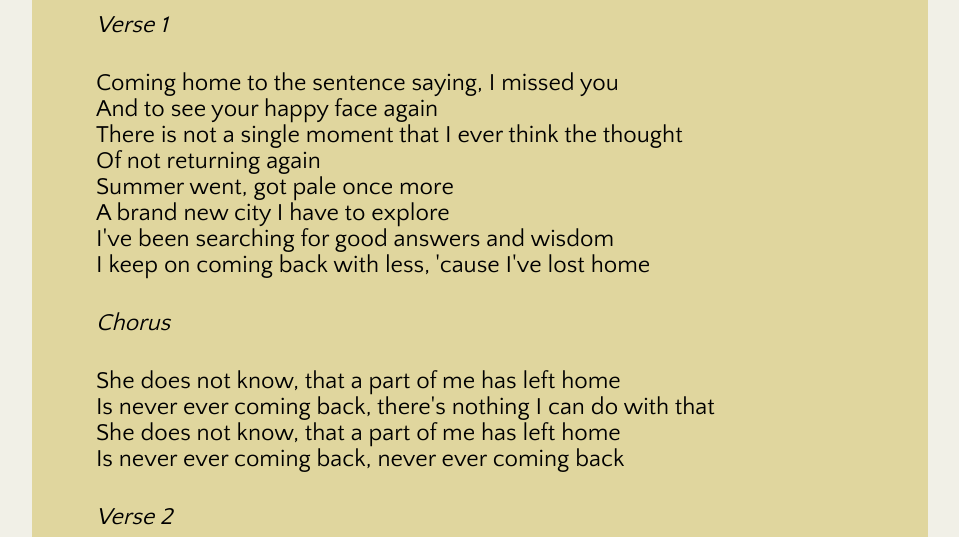
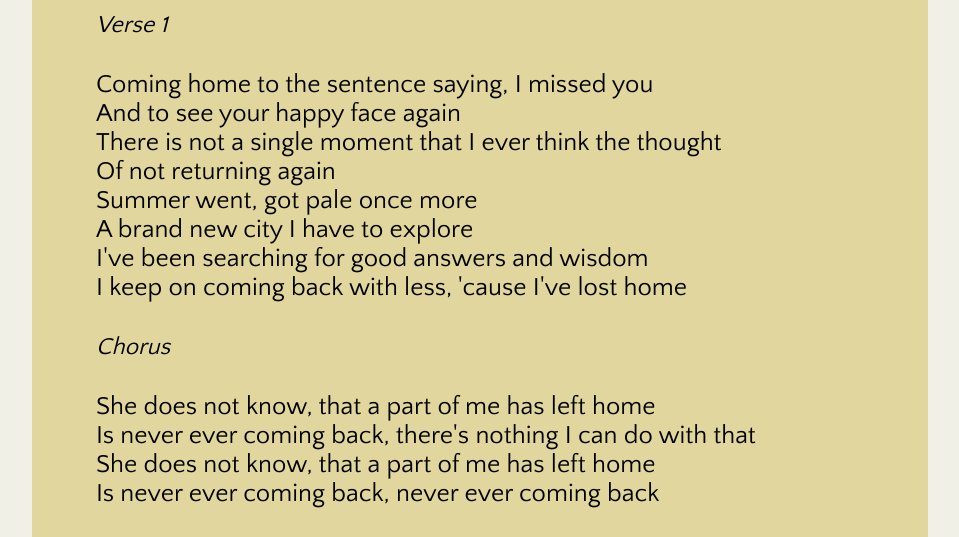
Before and after one commit to endriu17/learning-git-2, a plain HTML site: page index.html in a window 1280 px wide. Shown: the part 214-751 px from the top of the page, without its empty margins (160-1119 px from the left). Drawn offline with nearby package versions, Linux system fonts and the light colour scheme; files that its build step writes are made by us from their sources.

Commit message:
Change font size and title

```diff
--- a/index.html
+++ b/index.html
@@ -6,7 +6,7 @@
     <meta http-equiv="X-UA-Compatible" content="ie=edge">
     <link href="https://fonts.googleapis.com/css?family=Quattrocento+Sans" rel="stylesheet">
     <link rel="stylesheet" href="style.css">
-    <title>Learnig git 2</title>
+    <title>Learnig git 2 or 3</title>
 </head>
 <body>
     <div class="song">
--- a/style.scss
+++ b/style.scss
@@ -29,6 +29,6 @@ body    {
         font-size: 1.5em;
     }
     p   {
-        font-size: 1.5em;
+        font-size: 1.6em;
     }
 }
```
